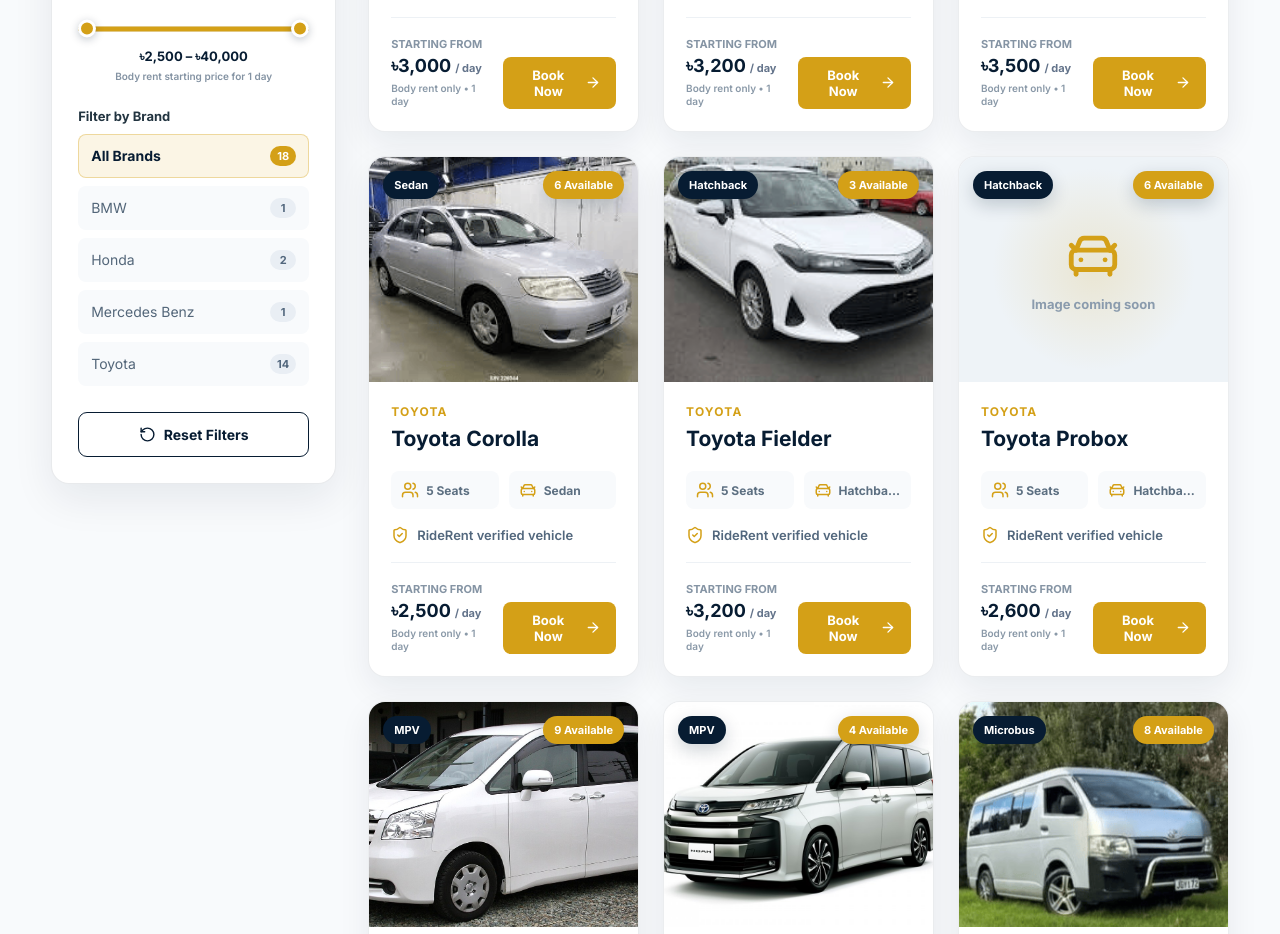
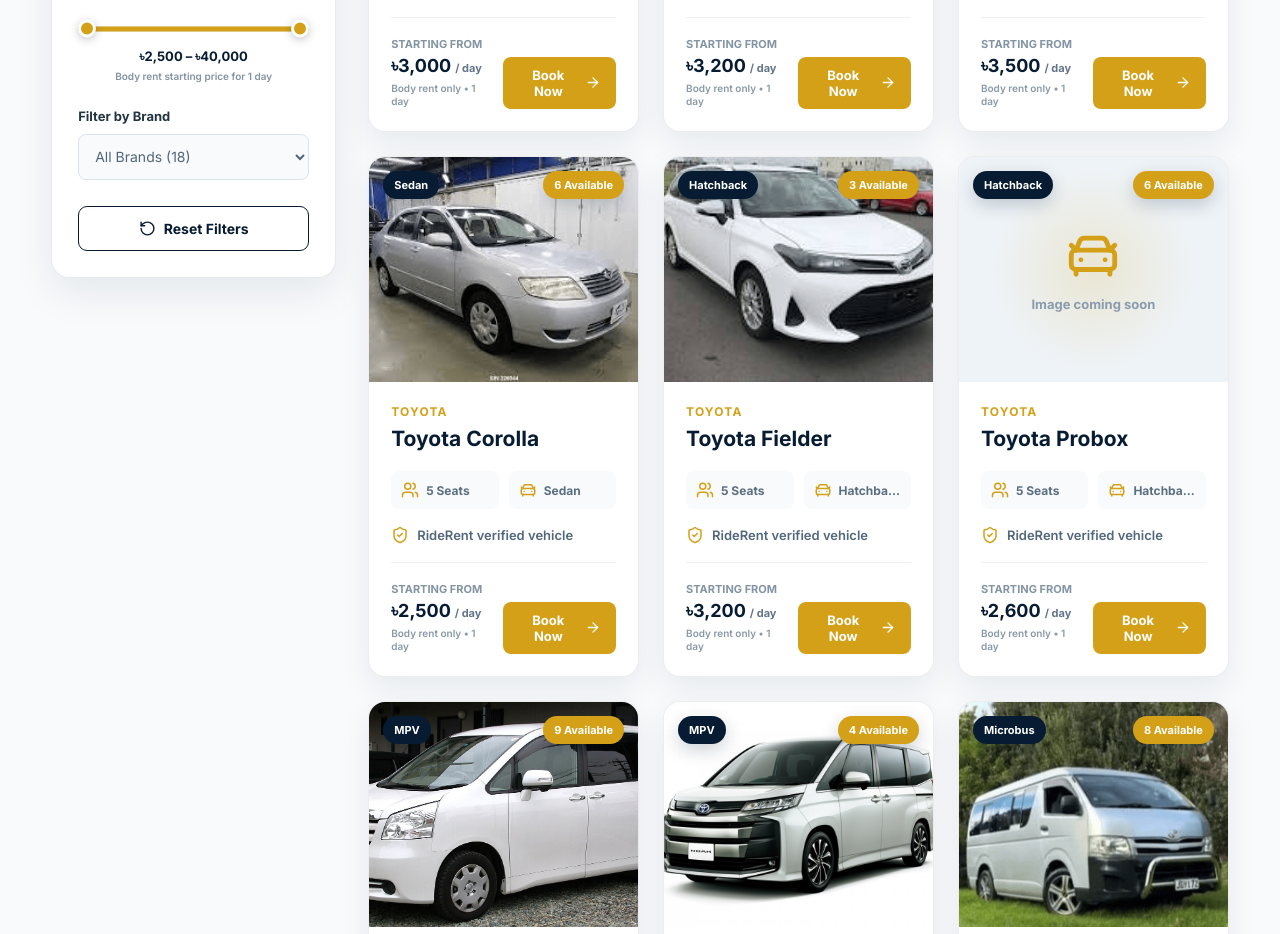
Before and after one commit to 0xAhnaf/RideRent, a React (Vite) app in the folder frontend/: page /vehicles in a window 1280 px wide. Shown: the part 1420-2354 px from the top of the page. Built offline with nearby package versions, Linux system fonts and the light colour scheme.

Commit message:
fixed brand dropdown

```diff
--- a/frontend/src/pages/VehiclesPage.jsx
+++ b/frontend/src/pages/VehiclesPage.jsx
@@ -581,21 +581,19 @@
               <div className="vehicles-filter-group">
                 <span className="vehicles-filter-title">Filter by Brand</span>
 
-                <div className="vehicles-brand-list">
-                  {brandOptions.map((brand) => (
-                    <button
-                      key={brand}
-                      type="button"
-                      className={selectedBrand === brand ? "active" : ""}
-                      onClick={() => setSelectedBrand(brand)}
-                    >
-                      <span>{brand === "All" ? "All Brands" : brand}</span>
-
-                      <strong>{getBrandCount(brand)}</strong>
-                    </button>
-                  ))}
+               <div className="vehicles-brand-dropdown">
+                  <select
+                   value={selectedBrand}
+                    onChange={(e) => setSelectedBrand(e.target.value)}
+                  >
+                   {brandOptions.map((brand) => (
+                   <option key={brand} value={brand}>
+                   {brand === "All" ? "All Brands" : brand} ({getBrandCount(brand)})
+                   </option>
+                    ))}
+                  </select>
                 </div>
-              </div>
+               </div>
 
               <button
                 type="button"
--- a/frontend/src/styles/vehicles-page.css
+++ b/frontend/src/styles/vehicles-page.css
@@ -330,55 +330,37 @@
   box-shadow: 0 0 0 3px rgba(212, 160, 23, 0.13);
 }
 
-.vehicles-brand-list {
-  display: grid;
-  gap: 8px;
+.vehicles-brand-dropdown {
+  width: 100%;
 }
 
-.vehicles-brand-list button {
+.vehicles-brand-dropdown select {
   width: 100%;
-  display: flex;
-  align-items: center;
-  justify-content: space-between;
   padding: 11px 12px;
-  border: 1px solid transparent;
+  border: 1px solid #dbe3ec;
   border-radius: 8px;
   background: #f8fafc;
   color: #536679;
   font-family: inherit;
   font-size: 14px;
   cursor: pointer;
+  outline: none;
   transition:
     border-color 0.25s ease,
     background 0.25s ease,
     color 0.25s ease;
 }
 
-.vehicles-brand-list button:hover {
-  border-color: rgba(212, 160, 23, 0.35);
+.vehicles-brand-dropdown select:hover {
+  border-color: rgba(212, 160, 23, 0.5);
   color: #071c32;
 }
 
-.vehicles-brand-list button.active {
-  border-color: rgba(212, 160, 23, 0.35);
-  background: rgba(212, 160, 23, 0.11);
+.vehicles-brand-dropdown select:focus {
+  border-color: #d4a017;
+  background: #ffffff;
   color: #071c32;
-  font-weight: 700;
-}
-
-.vehicles-brand-list strong {
-  min-width: 26px;
-  padding: 3px 7px;
-  border-radius: 20px;
-  background: #e9eef4;
-  color: #52677d;
-  font-size: 11px;
-  text-align: center;
-}
-
-.vehicles-brand-list button.active strong {
-  background: #d4a017;
-  color: #ffffff;
+  box-shadow: 0 0 0 2px rgba(212, 160, 23, 0.12);
 }
 
 .vehicles-reset-button {
```
